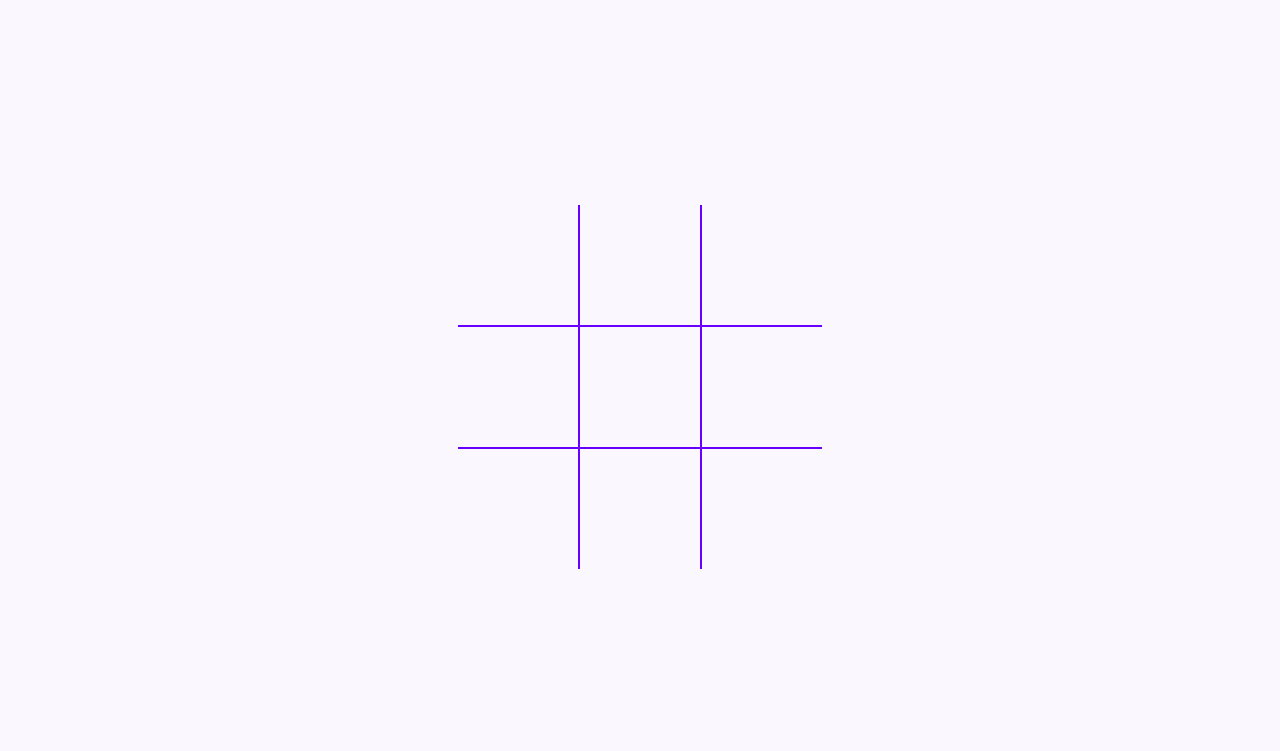
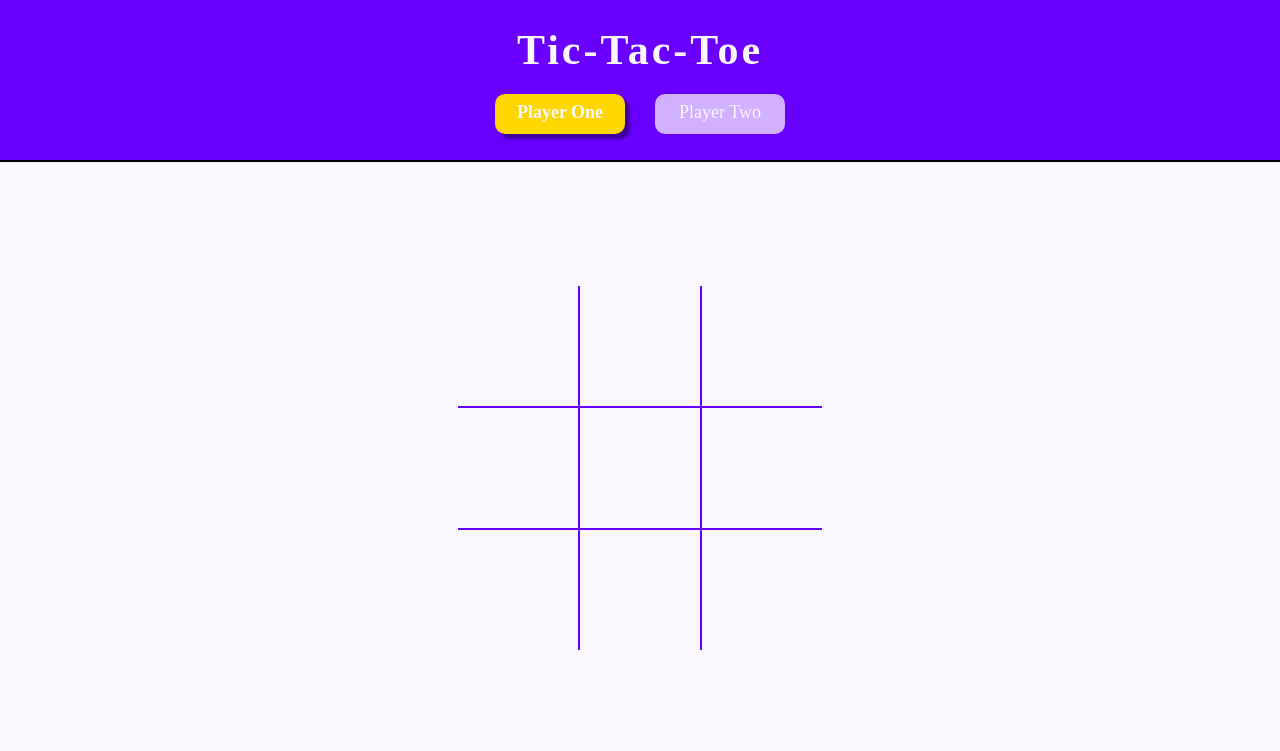
Before and after one commit to FatmaAlmukhtar/tic-tac-toe, a plain HTML site: page index.html in a window 1280 px wide. Shown: the top 751 px of the page. Drawn offline with Linux system fonts and the light colour scheme.

Commit message:
add header section, update styling

```diff
--- a/index.html
+++ b/index.html
@@ -10,6 +10,13 @@
     <script src="script.js" defer></script>
 </head>
 <body>
+    <div class="turns">
+        <div class="header">Tic-Tac-Toe</div>
+        <div>
+            <div class="first active">Player One</div>
+            <div class="second">Player Two</div>
+        </div>
+    </div>
     <div class="gameBoard crossTurn">
         <div class="square" data-index="0"></div>
         <div class="square" data-index="1"></div>
--- a/script.js
+++ b/script.js
@@ -44,15 +44,22 @@ const gameController = (() => {
     const restartButton = document.querySelector('.restartButton');
     const boardDiv = document.querySelector('.gameBoard');
 
+    const firstPlayer = document.querySelector('.first');
+    const secondPlayer = document.querySelector('.second');
+
     const setCurrentPlayer = (counter) => {
         if (counter % 2 === 0) {
             boardDiv.classList.remove('circleTurn');
             boardDiv.classList.add('crossTurn');
+            firstPlayer.classList.add('active');
+            secondPlayer.classList.remove('active');
             return currentPlayer = player_1;
         }
         else {
             boardDiv.classList.remove('crossTurn');
             boardDiv.classList.add('circleTurn');
+            secondPlayer.classList.add('active');
+            firstPlayer.classList.remove('active');
             return currentPlayer = player_2;
         }
         //return counter % 2 === 0 ? currentPlayer = player_1 : currentPlayer = player_2;
@@ -81,6 +88,8 @@ const gameController = (() => {
                 square.classList.remove('cross', 'circle');
                 boardDiv.classList.remove('circleTurn');
                 boardDiv.classList.add('crossTurn');
+                secondPlayer.classList.remove('active');
+                firstPlayer.classList.add('active');
                 square.removeEventListener('click', play);
                 square.addEventListener('click', play, {once: true});
         });
--- a/style.css
+++ b/style.css
@@ -4,11 +4,11 @@
 }
 body {
     margin: 0;
-    background-color: #faf7ff;
     display: flex;
     flex-direction: column;
     height: 100vh;
     width: 100vw;
+    box-sizing: content-box;
 }
 .gameBoard {
     display: grid;
@@ -18,6 +18,7 @@ body {
     flex: 1;
     justify-items: center;
     align-items: center;
+    background-color: #faf7ff;
 }
 .square {
     border: 1px solid #6900ff;
@@ -126,6 +127,7 @@ body {
     color: #faf7ff;
     font-size: 48px;
     letter-spacing: 3px;
+    margin-left: 10px;
 }
 .restartButton {
     width: 135px;
@@ -156,3 +158,52 @@ img {
 footer > * {
     margin: 0;
 }
+
+.turns {
+    height: 20%;
+    background-color: #6900ff;
+    display: flex;
+    flex-direction: column;
+    justify-content: center;
+    align-items: center;
+    gap: 20px;
+    border-bottom: 2px solid;
+}
+.turns > div {
+    display: flex;
+    gap: 30px;
+}
+.first,
+.second {
+    width: 130px;
+    height: 40px;
+    border-radius: 10px;
+    box-sizing: border-box;
+    padding-top: 8px;
+    color: #faf7ff;
+    font-size: 18px;
+    text-align: center;
+}
+.first.active,
+.second.active {
+    box-shadow: 5px 5px 3px 0px rgba(0,0,0,0.4);
+    font-weight: bold;
+}
+.first.active {
+    background: #ffd700;
+}
+.second.active {
+    background: #9951ff;
+}
+.first {
+    background-color: #fcf0ac;
+}
+.second {
+    background-color: #d1b0ff;
+}
+.header {
+    font-size: 42px;
+    color: #faf7ff;
+    font-weight: bold;
+    letter-spacing: 3px;
+}
```
